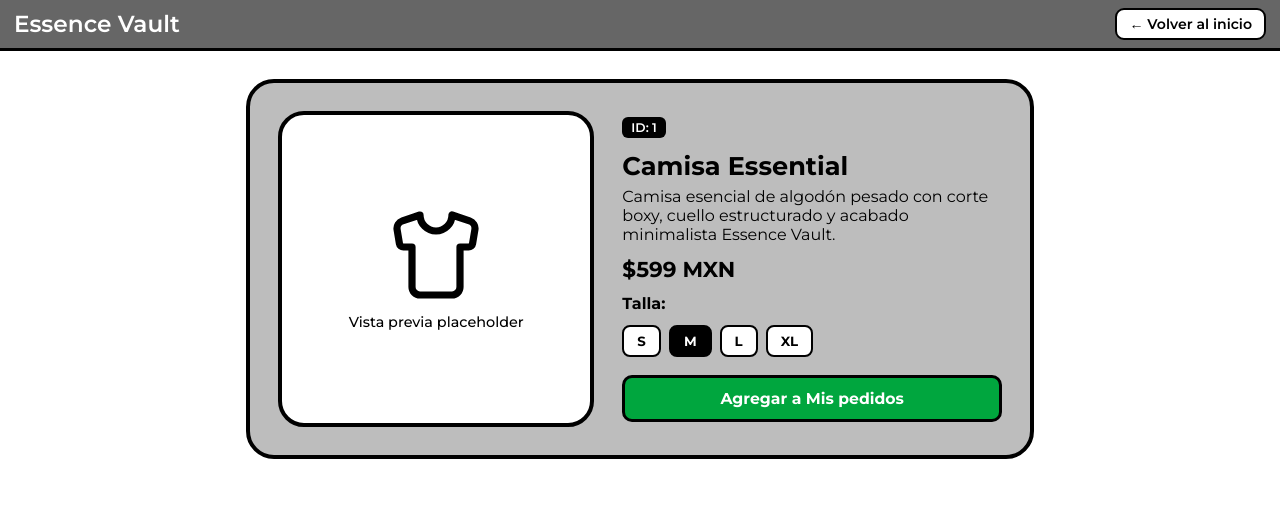
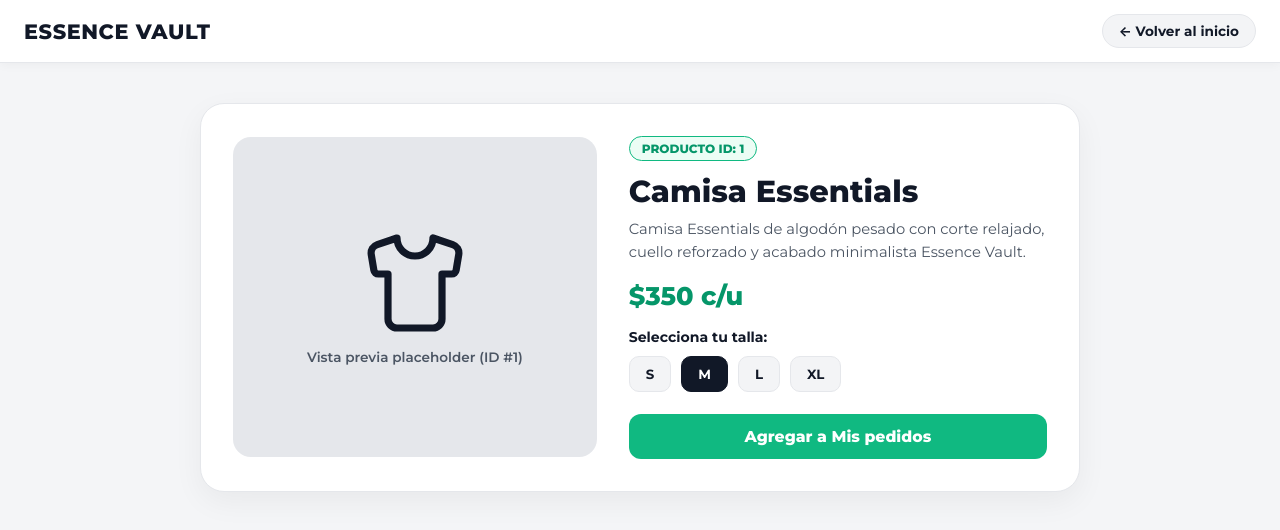
Before and after one commit to EssenceVault/EssenceVault, a plain HTML site: page producto.html in a window 1280 px wide. Drawn offline with Linux system fonts and the light colour scheme.

Commit message:
producto.html

```diff
--- a/producto.html
+++ b/producto.html
@@ -3,178 +3,184 @@
 <head>
   <meta charset="UTF-8" />
   <meta name="viewport" content="width=device-width, initial-scale=1.0" />
-  <title>Producto - Essence Vault</title>
-  <link rel="preconnect" href="https://fonts.googleapis.com" />
-  <link rel="preconnect" href="https://fonts.gstatic.com" crossorigin />
-  <link href="https://fonts.googleapis.com/css2?family=Montserrat:wght@400;500;600;700;800&display=swap" rel="stylesheet" />
+  <title>Camisa Essentials — Essence Vault</title>
   <style>
+    @import url('https://fonts.googleapis.com/css2?family=Montserrat:wght@400;500;600;700;800;900&display=swap');
+
     * {
       box-sizing: border-box;
       margin: 0;
       padding: 0;
-      font-family: "Montserrat", sans-serif;
+      font-family: "Montserrat", system-ui, -apple-system, BlinkMacSystemFont, "Segoe UI", Roboto, sans-serif;
     }
 
     body {
-      font-family: "Montserrat", sans-serif;
-      background-color: #ffffff;
-      color: #000000;
+      background-color: #f4f5f7;
+      color: #111827;
       min-height: 100vh;
-      animation: pageFadeIn 0.45s ease-out;
-    }
-
-    @keyframes pageFadeIn {
-      from {
-        opacity: 0.15;
-      }
-      to {
-        opacity: 1;
-      }
+      opacity: 1;
+      transition: opacity 0.4s ease;
     }
 
     .topbar {
-      background-color: #666666;
-      border-bottom: 3px solid #000000;
-      padding: 8px 14px;
+      background-color: #ffffff;
+      border-bottom: 1px solid #e5e7eb;
+      padding: 14px 24px;
       display: flex;
       align-items: center;
       justify-content: space-between;
+      box-shadow: 0 2px 10px rgba(0, 0, 0, 0.04);
     }
 
     .brand {
-      color: #ffffff;
-      font-size: 1.45rem;
-      font-weight: 600;
+      color: #111827;
+      font-size: 1.3rem;
+      font-weight: 800;
+      letter-spacing: 0.6px;
+      text-transform: uppercase;
       text-decoration: none;
     }
 
     .back-btn {
-      background-color: #ffffff;
-      color: #000000;
-      border: 2.5px solid #000000;
-      border-radius: 9px;
-      padding: 5px 12px;
+      background-color: #f3f4f6;
+      color: #111827;
+      border: 1px solid #e5e7eb;
+      border-radius: 999px;
+      padding: 8px 16px;
       text-decoration: none;
-      font-weight: 600;
-      font-size: 0.88rem;
+      font-weight: 700;
+      font-size: 0.85rem;
+    }
+
+    .back-btn:hover {
+      border-color: #10b981;
     }
 
     .container {
-      max-width: 820px;
-      margin: 28px auto;
-      padding: 0 16px;
+      max-width: 920px;
+      margin: 40px auto;
+      padding: 0 20px;
     }
 
     .product-panel {
-      background-color: #bdbdbd;
-      border: 4px solid #000000;
-      border-radius: 28px;
-      padding: 28px;
+      background-color: #ffffff;
+      border: 1px solid #e5e7eb;
+      border-radius: 24px;
+      padding: 32px;
       display: grid;
-      grid-template-columns: 1fr 1.2fr;
-      gap: 28px;
+      grid-template-columns: 1fr 1.15fr;
+      gap: 32px;
       align-items: center;
-      animation: pageFadeIn 0.45s ease-out;
+      box-shadow: 0 10px 30px rgba(0, 0, 0, 0.05);
     }
 
     .image-placeholder {
-      background-color: #ffffff;
-      border: 4px solid #000000;
-      border-radius: 26px;
-      aspect-ratio: 1 / 1;
+      background-color: #e5e7eb;
+      border-radius: 18px;
+      height: 320px;
       display: flex;
       flex-direction: column;
       align-items: center;
       justify-content: center;
-      gap: 10px;
-      font-weight: 500;
-      font-size: 0.9rem;
-    }
-
-    .details h1 {
-      font-size: 1.6rem;
-      font-weight: 700;
-      margin-bottom: 6px;
+      gap: 12px;
+      color: #4b5563;
+      font-size: 0.85rem;
+      font-weight: 600;
     }
 
     .id-badge {
       display: inline-block;
-      background: #000000;
-      color: #ffffff;
-      padding: 3px 9px;
-      border-radius: 6px;
-      font-size: 0.78rem;
-      font-weight: 600;
+      background-color: #ecfdf5;
+      border: 1px solid #10b981;
+      color: #059669;
+      padding: 4px 12px;
+      border-radius: 999px;
+      font-size: 0.75rem;
+      font-weight: 800;
       margin-bottom: 12px;
     }
 
+    .details h1 {
+      font-size: 1.9rem;
+      font-weight: 800;
+      margin-bottom: 8px;
+      color: #111827;
+    }
+
+    .details p {
+      color: #4b5563;
+      font-size: 0.92rem;
+      line-height: 1.55;
+    }
+
     .price {
-      font-size: 1.35rem;
-      font-weight: 700;
-      margin: 12px 0;
+      font-size: 1.6rem;
+      font-weight: 800;
+      color: #059669;
+      margin: 16px 0;
     }
 
     .sizes {
       display: flex;
-      gap: 8px;
-      margin: 12px 0 18px;
+      gap: 10px;
+      margin: 10px 0 22px;
     }
 
     .size-btn {
-      background: #ffffff;
-      border: 2.5px solid #000000;
-      border-radius: 8px;
-      padding: 6px 13px;
-      font-family: "Montserrat", sans-serif;
+      background-color: #f3f4f6;
+      color: #111827;
+      border: 1.5px solid #e5e7eb;
+      border-radius: 10px;
+      padding: 9px 16px;
       font-weight: 700;
       cursor: pointer;
     }
 
     .size-btn.active {
-      background: #000000;
+      background-color: #111827;
       color: #ffffff;
+      border-color: #111827;
     }
 
     .add-btn {
       width: 100%;
-      background-color: #00a63e;
+      background-color: #10b981;
       color: #ffffff;
-      border: 3px solid #000000;
-      border-radius: 10px;
-      padding: 11px 16px;
-      font-family: "Montserrat", sans-serif;
+      border: none;
+      border-radius: 12px;
+      padding: 13px 18px;
       font-size: 0.98rem;
-      font-weight: 700;
+      font-weight: 800;
       cursor: pointer;
     }
 
     .add-btn:hover {
-      background-color: #008f35;
+      background-color: #059669;
     }
 
-    /* Pop-up fade in */
-    .bottom-popup {
+    .toast-msg {
       position: fixed;
-      bottom: 18px;
+      bottom: 22px;
       left: 50%;
       transform: translateX(-50%);
-      background: #ffffff;
-      border: 4px solid #000000;
-      border-radius: 14px;
-      padding: 12px 20px;
+      background-color: #111827;
+      color: #ffffff;
+      border-radius: 999px;
+      padding: 11px 22px;
+      font-size: 0.88rem;
       font-weight: 700;
+      display: none;
       z-index: 100;
-      display: none;
     }
 
-    .bottom-popup.open {
+    .toast-msg.open {
       display: block;
-      animation: pageFadeIn 0.25s ease-out;
     }
 
-    @media (max-width: 640px) {
+    @media (max-width: 680px) {
       .product-panel {
         grid-template-columns: 1fr;
+        padding: 22px;
       }
     }
   </style>
@@ -190,18 +196,22 @@
     <div id="productContainer" class="product-panel"></div>
   </main>
 
-  <div id="bottomPopup" class="bottom-popup">
-    Agregado a Mis pedidos
-  </div>
+  <div id="toastMsg" class="toast-msg">Agregado a Mis pedidos</div>
 
   <script>
+    document.body.style.opacity = "0.2";
+    window.requestAnimationFrame(() => {
+      document.body.style.opacity = "1";
+    });
+
     const catalog = {
       1: {
         id: 1,
-        name: "Camisa Essential",
-        price: 599,
+        name: "Camisa Essentials",
+        price: 350,
+        priceLabel: "$350 c/u",
         description:
-          "Camisa esencial de algodón pesado con corte boxy, cuello estructurado y acabado minimalista Essence Vault."
+          "Camisa Essentials de algodón pesado con corte relajado, cuello reforzado y acabado minimalista Essence Vault."
       }
     };
 
@@ -209,7 +219,7 @@
     const productId = Number(params.get("id")) || 1;
     const product = catalog[productId];
     const container = document.getElementById("productContainer");
-    const bottomPopup = document.getElementById("bottomPopup");
+    const toastMsg = document.getElementById("toastMsg");
 
     let selectedSize = "M";
 
@@ -217,29 +227,29 @@
       container.innerHTML = `
         <div style="grid-column: 1 / -1;">
           <h1>Producto no encontrado (id=${productId})</h1>
-          <p style="margin-top: 8px;">Este enlace es un placeholder para futuros productos.</p>
+          <p style="margin-top: 8px;">Placeholder reservado para futuros lanzamientos.</p>
         </div>
       `;
     } else {
-      document.title = `${product.name} - Essence Vault`;
+      document.title = `${product.name} — Essence Vault`;
 
       container.innerHTML = `
         <div class="image-placeholder">
-          <svg width="96" height="96" viewBox="0 0 24 24" fill="none" stroke="#000000" stroke-width="1.8" stroke-linecap="round" stroke-linejoin="round">
+          <svg width="108" height="108" viewBox="0 0 24 24" fill="none" stroke="#111827" stroke-width="1.6" stroke-linecap="round" stroke-linejoin="round">
             <path d="M20.38 3.46 16 2a4 4 0 0 1-8 0L3.62 3.46a2 2 0 0 0-1.34 2.23l.58 3.47a1 1 0 0 0 .99.84H6v10c0 1.1.9 2 2 2h8a2 2 0 0 0 2-2V10h2.15a1 1 0 0 0 .99-.84l.58-3.47a2 2 0 0 0-1.34-2.23z"/>
           </svg>
-          <span>Vista previa placeholder</span>
+          <span>Vista previa placeholder (ID #${product.id})</span>
         </div>
 
         <div class="details">
-          <span class="id-badge">ID: ${product.id}</span>
+          <span class="id-badge">PRODUCTO ID: ${product.id}</span>
           <h1>${product.name}</h1>
           <p>${product.description}</p>
-          <div class="price">$${product.price} MXN</div>
+          <div class="price">${product.priceLabel}</div>
 
           <div>
-            <strong>Talla:</strong>
-            <div class="sizes" id="sizeGroup">
+            <strong style="font-size: 0.88rem;">Selecciona tu talla:</strong>
+            <div class="sizes">
               <button type="button" class="size-btn" data-size="S">S</button>
               <button type="button" class="size-btn active" data-size="M">M</button>
               <button type="button" class="size-btn" data-size="L">L</button>
@@ -271,9 +281,9 @@
         });
         localStorage.setItem("essence_orders", JSON.stringify(orders));
 
-        bottomPopup.textContent = `Agregado: ${product.name} (${selectedSize})`;
-        bottomPopup.classList.add("open");
-        setTimeout(() => bottomPopup.classList.remove("open"), 2600);
+        toastMsg.textContent = `Agregado: ${product.name} (${selectedSize}) — ${product.priceLabel}`;
+        toastMsg.classList.add("open");
+        setTimeout(() => toastMsg.classList.remove("open"), 2600);
       });
     }
   </script>
```
